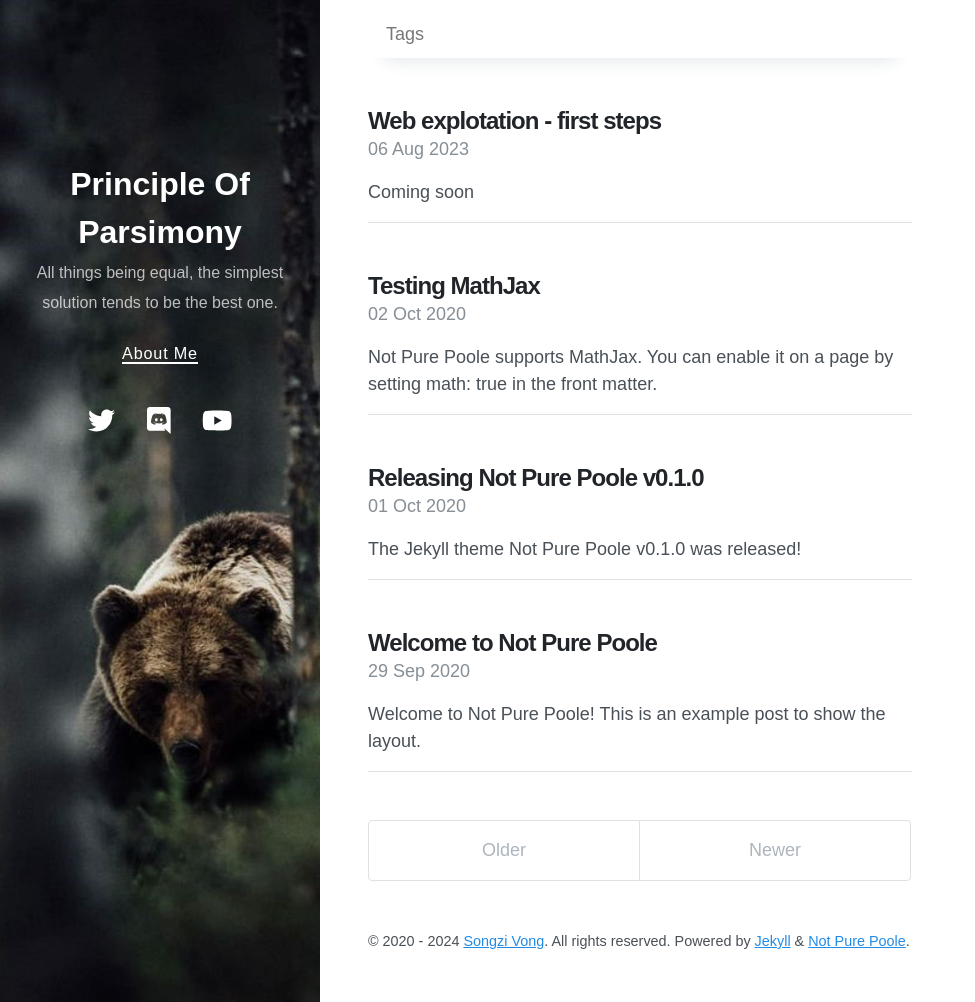
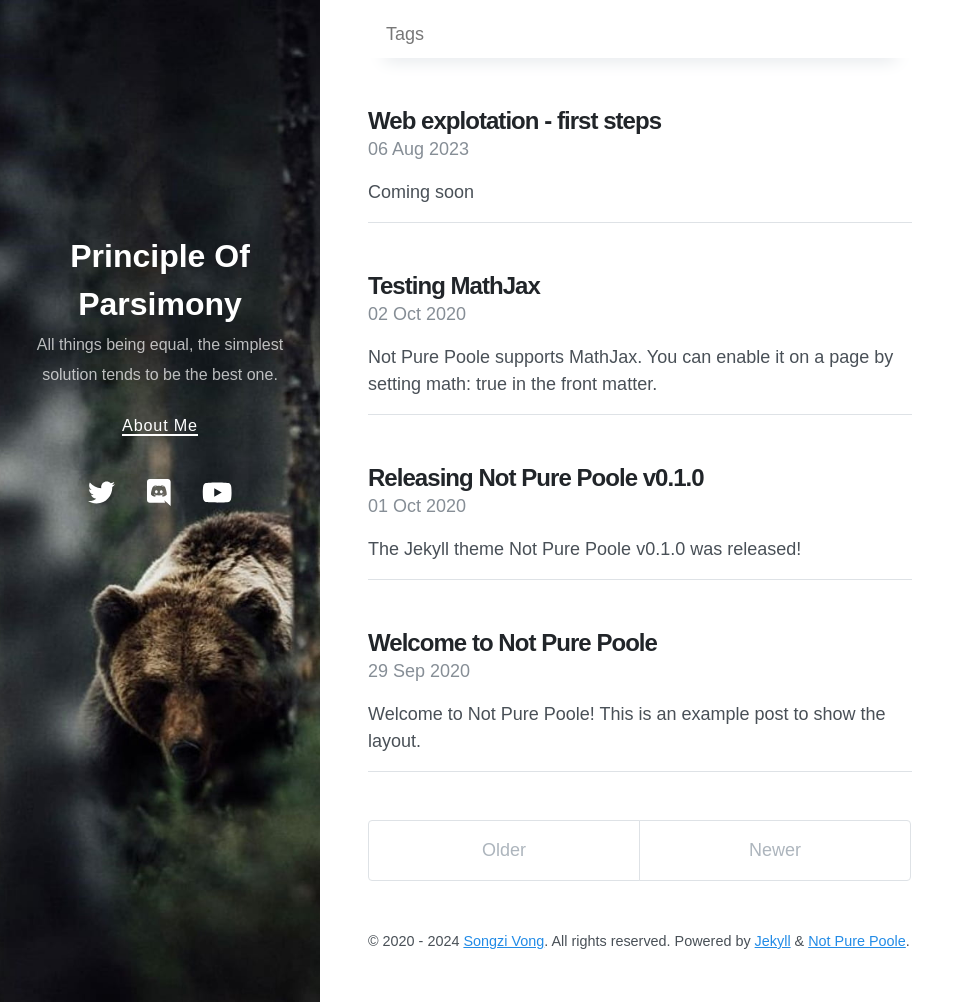
Before and after one commit to InfoSecGopNik/CTF, a Jekyll site: the page built from index.html, in a window 1280 px wide and 1002 px high. Shown: the whole window, without its empty margins (0-975 px from the left). Built offline with Jekyll 4.4.1, drawn with Linux system fonts in a browser that asks for light colours; nearby versions of some CDN libraries; the list of posts is cut into pages by our own code.

Commit message:
Update _sidebar.scss

```diff
--- a/_sass/_sidebar.scss
+++ b/_sass/_sidebar.scss
@@ -4,7 +4,7 @@
 
 .masthead {
   text-align: center;
-  margin: 50% auto auto;
+  margin: 75% auto auto;
   width: 100%;
 
   a {
```
